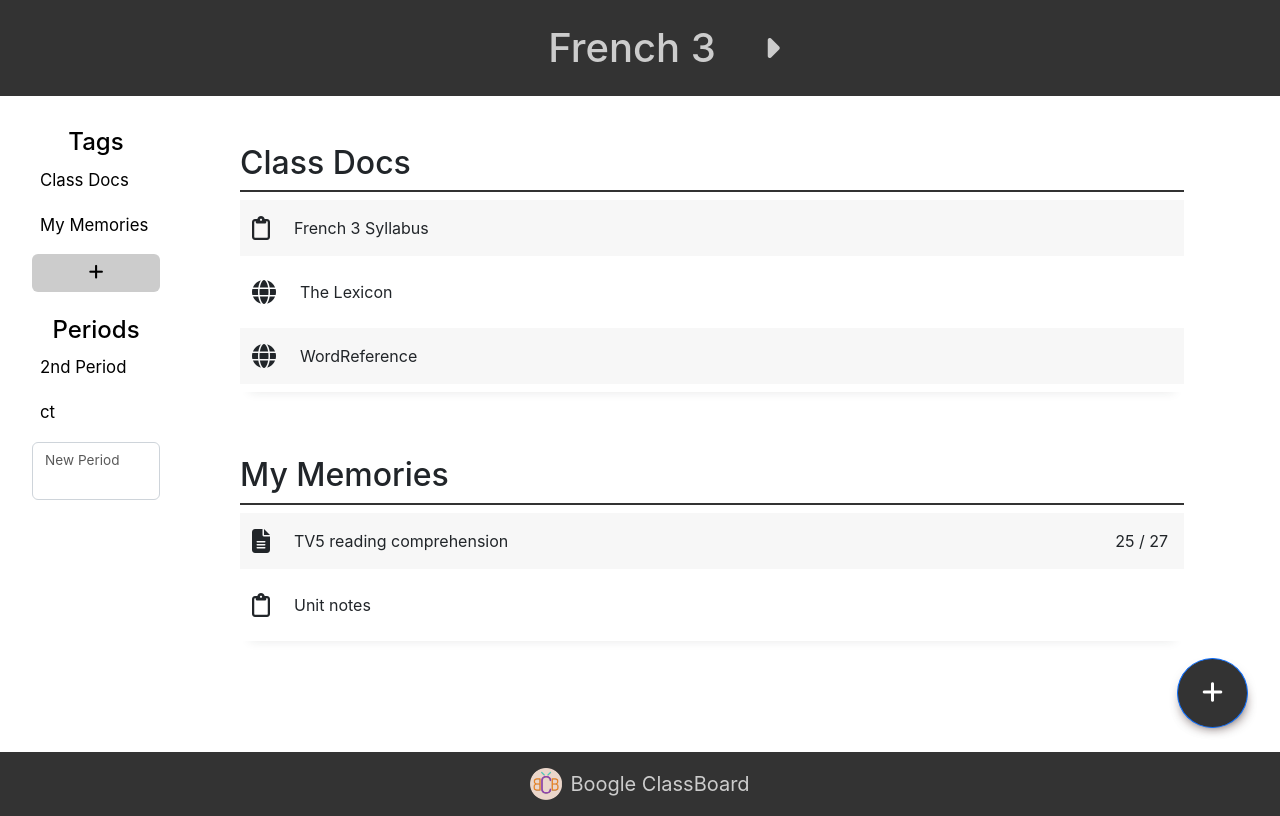
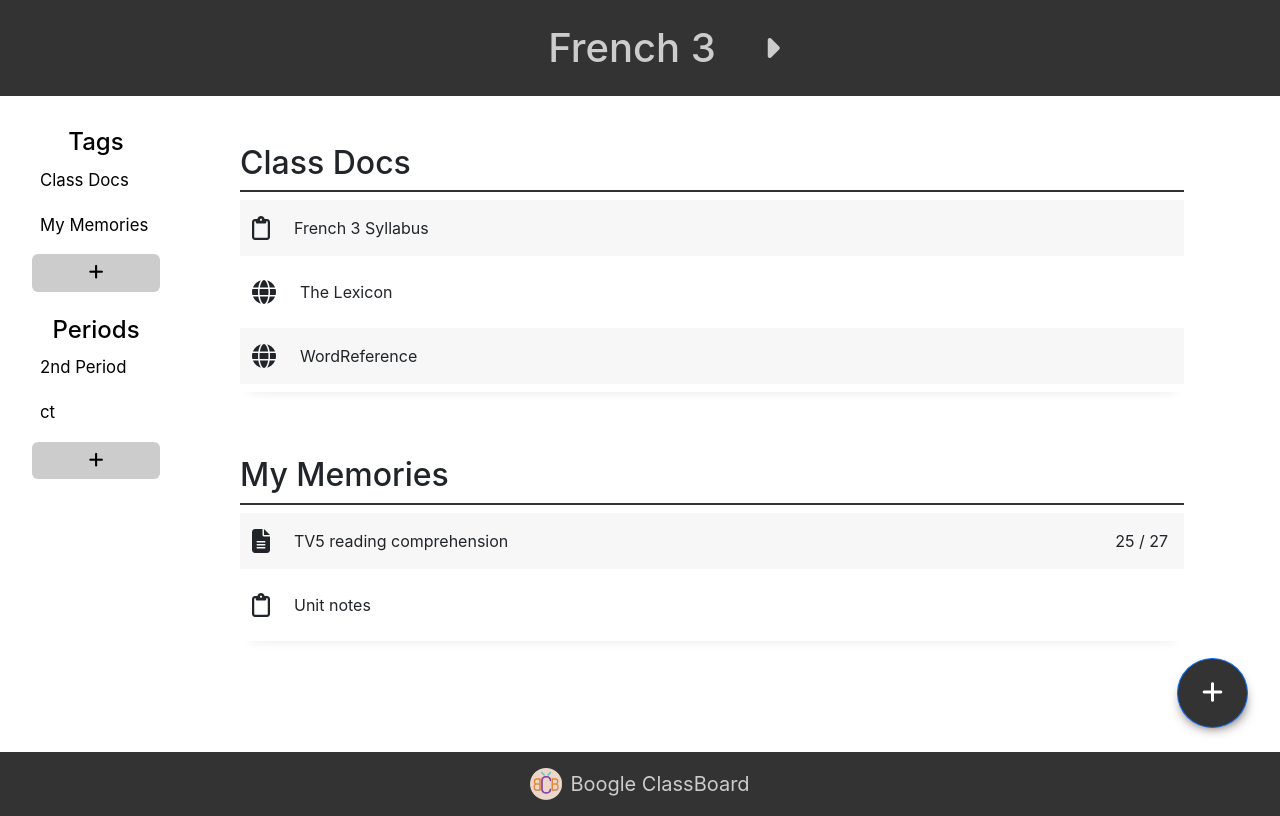
Before and after one commit to renkomba/boogle, a React (Create React App) app: page /CourseSite in a window 1280 px wide. Built offline with nearby package versions, Linux system fonts and the light colour scheme.

Commit message:
added functions and used hooks to enable successful filtering by period. Unlike tags, you cannot multi-select periods

```diff
--- a/src/components/CourseContent/Tags/Periods.js
+++ b/src/components/CourseContent/Tags/Periods.js
@@ -1,53 +1,59 @@
-import React, { useState } from "react";
+import React, { useContext, useState } from "react";
+import Button from 'react-bootstrap/Button';
+import Form from 'react-bootstrap/Form';
 import ToggleButton from 'react-bootstrap/ToggleButton';
 import ToggleButtonGroup from 'react-bootstrap/ToggleButtonGroup';
 import Period from "../../../classes/Period";
+import UserContext from "../../../contexts/userContext";
+import getOrdinalSuffix from "../../functions/getOrdinalSuffix";
 import Input from "../../Prompts/Input";
 import styles from './Tags.module.css';
 
-const addToggle = (label='') => {
-    return (
-        <ToggleButton
-            key={label.split(' ').join('-')}
-            id={label.split(' ').join('-')}
-            className={styles.tag}
-            value={label}
-        >{label}</ToggleButton>
-    );
-}
 
-const Periods = ({ activePeriod }) => {
+const Periods = ({ activePeriod, filterByTag }) => {
     const [showPrompt, setShowPrompt] = useState(false);
-    const [periods, setPeriods] = useState(
-        activePeriod.course ? activePeriod.course.periods.map(
-            Period => addToggle(Period.period)
-        ) : activePeriod.periods.map(
+    const [periods, setPeriods] = useState((activePeriod.course ?
+        activePeriod.course : activePeriod).periods.map(
             Period => addToggle(Period.period)
         )
     );
 
-    // useEffect(
-    //     () => {
-    //         setPeriods(activePeriod.course.periods.map(
-    //             Period => addToggle(Period.period)
-    //         ));
+    const { changePeriod } = useContext(UserContext);
 
-    //         showPrompt && setShowPrompt(false);
-    //     },
-    //     [activePeriod]
-    // );
+    function addToggle(period='', addedByUser=false) {
+        // console.log(activePeriod);
+        if (addedByUser) {
+            let p = new Period(
+                (activePeriod.course ? activePeriod.course
+                    : activePeriod).title,
+                activePeriod.course ? activePeriod.course
+                    : activePeriod,
+                `${period}${getOrdinalSuffix(period)} Period`
+            );
 
-    const handleToggle = ({ target: {value} }) => {
-        setPeriods( prevPeriods => [
-            ...prevPeriods,
-            new Period(
-                activePeriod.title,
-                activePeriod.course ?
-                    activePeriod.course : activePeriod,
-                value
-            )
-        ] );
+            p.course.periods = p;
+            period = p.period;
+        }
+
+        let toggleButton = (<ToggleButton value={period}
+            checked={period === activePeriod.period}
+            key={period.split(' ').join('-')}
+            id={period.split(' ').join('-')}
+            className={styles.tag}
+        >{period}</ToggleButton>);
+
+        addedByUser && setPeriods(periods => [
+            ...periods, toggleButton
+        ]);
+
+        return toggleButton;
+    }
+
+    const handleToggle = e => {
+        console.log('Handle toggle ran with value:');
+        console.log(e);
         setShowPrompt(false);
+        addToggle(e.target.value, true);
     }
 
     // const filterAssignmentGroups = selectedLabelsArr => {
@@ -59,36 +65,34 @@ const Periods = ({ activePeriod }) => {
     return (
         <article className={styles.tags}>
             <h4>Periods</h4>
-            <ToggleButtonGroup
+            <Form>
+                <div className={styles.buttons_n_tags}>
+                    { periods.length > 2 && <Button type="reset"
+                        onClick={ () => filterByTag(periods) }
+                        className={styles.view_all_button}
+                    >All</Button> }
+
+                    <ToggleButtonGroup onChange={changePeriod}
                         className={styles.verticalButtonGroup}
-                // onChange={setActivePeriod}
                         name="course-periods"
-                type="checkbox"
+                        type="radio"
                         size="sm"
                         vertical
                     >
-                { periods.length > 2 && <ToggleButton
-                    id="label-all"
-                    className={styles.allLabels}
-                    value={periods}
-                    defaultChecked
-                >All</ToggleButton>}
+                        {periods}
+                    </ToggleButtonGroup>
 
-                {periods}
-
-                {!showPrompt ? <Input
-                    contentType='period'
-                    inputType='number'
+                    { showPrompt ? <Input inputType="number"
+                        className={styles.tag_input}
                         handleToggle={handleToggle}
-                /> : <ToggleButton
-                    id="label-add"
-                    className={styles.add}
-                    value={periods}
-                    onClick={setShowPrompt(true)}
+                        contentType="period"
+                    /> : <Button className={styles.add}
+                        onClick={ () => setShowPrompt(true)}
                     >
                         <i className="fa-solid fa-plus"></i>
-                </ToggleButton>}
-            </ToggleButtonGroup>
+                    </Button>}
+                </div>
+            </Form>
         </article>
     );
 }
```
Lines whose indentation alone changed are shown as unchanged.
